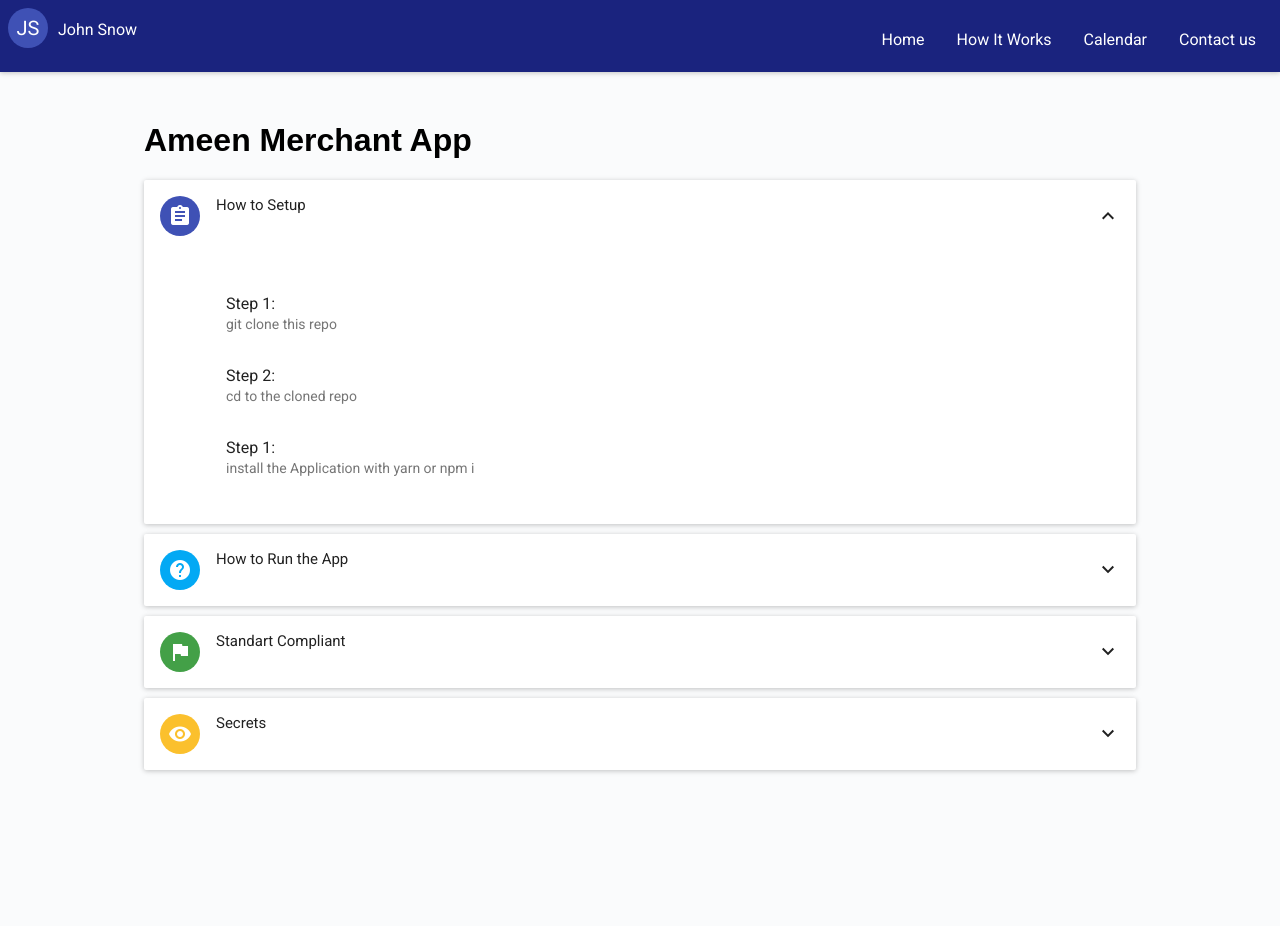
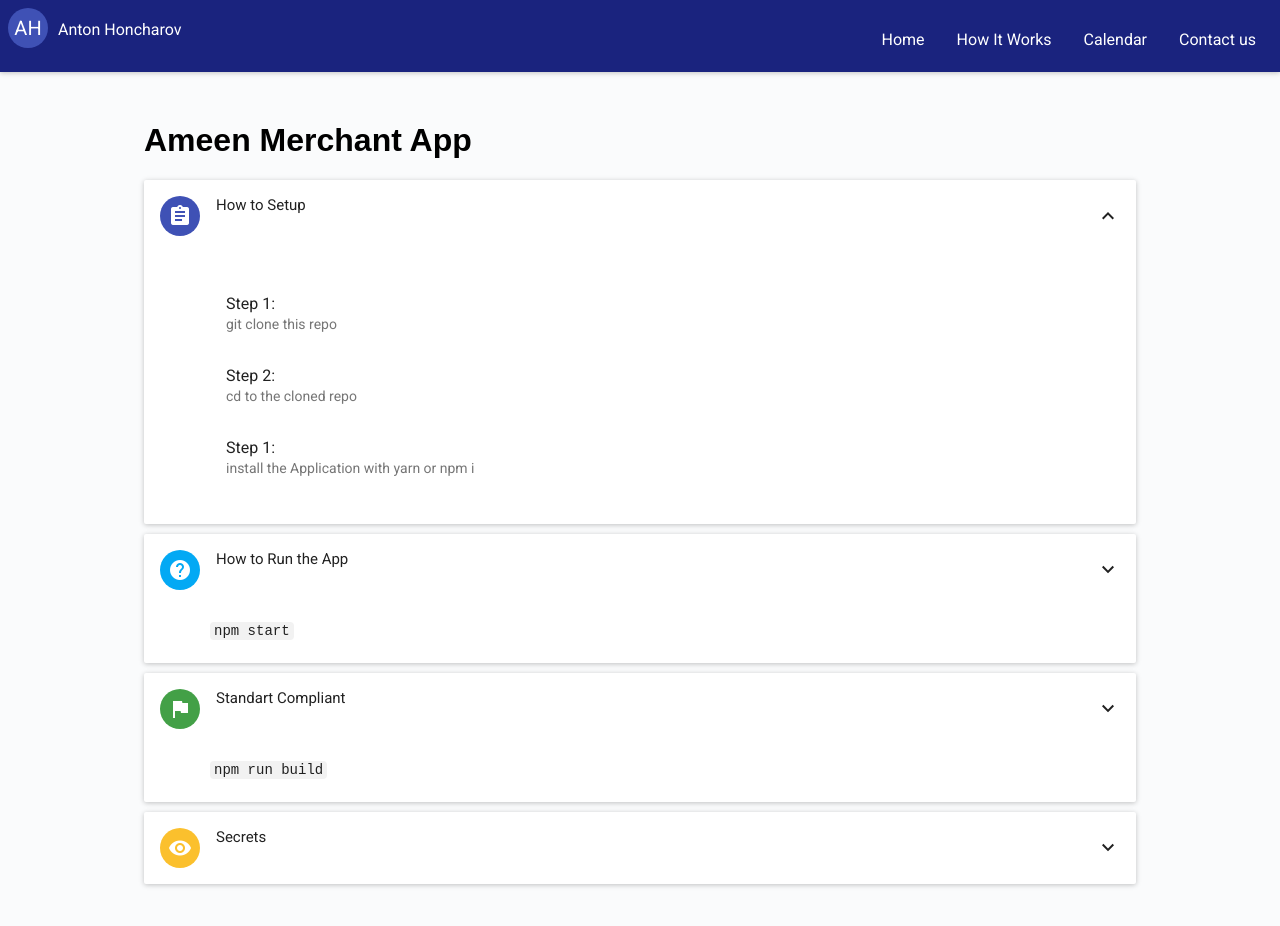
Before and after one commit to eyale/react-create-app, a React app: page /how-it-works in a window 1280 px wide. Shown: the top 926 px of the page. Before the commit the page ends 820 px from the top, so only its background shows below. Built offline with nearby package versions, Linux system fonts and the light colour scheme.

Commit message:
adjusting components

```diff
--- a/src/components/HowItWorks.jsx
+++ b/src/components/HowItWorks.jsx
@@ -68,10 +68,8 @@ class HowItWorks extends Component {
             actAsExpander={true}
             showExpandableButton={true}
           />
-          <CardText expandable={true}>
-            <List style={{marginLeft: '50px'}}>
-              <ListItem primaryText="npm run start" />
-            </List>
+          <CardText style={{marginLeft: '50px'}}>
+            <code>npm start</code>
           </CardText>
         </Card>
 
@@ -82,10 +80,8 @@ class HowItWorks extends Component {
             actAsExpander={true}
             showExpandableButton={true}
           />
-          <CardText expandable={true}>
-            <List style={{marginLeft: '50px'}}>
-              <ListItem primaryText="npm run start" />
-            </List>
+          <CardText style={{marginLeft: '50px'}}>
+            <code>npm run build</code>
           </CardText>
         </Card>
 
@@ -98,7 +94,7 @@ class HowItWorks extends Component {
           />
           <CardText style={{marginLeft: '50px'}} expandable={true}>
             <p>
-              <a href="https://github.com/eyale/react-create-app">This project</a>
+              <a href="https://github.com/eyale/react-create-app">This project </a>
               uses react-native-config bla-bla-bla...
               <code>nav</code>
               Lorem ipsum, dolor sit amet consectetur adipisicing elit.
--- a/src/index.js
+++ b/src/index.js
@@ -39,8 +39,8 @@ ReactDOM.render(
         <AppBar
           iconElementLeft={
             <span style={{color: 'white'}}>
-              <Avatar backgroundColor={indigo500}>JS</Avatar>
-              <span style={{ paddingLeft: '10px'}}>John Snow</span>
+              <Avatar backgroundColor={indigo500}>AH</Avatar>
+              <span style={{ paddingLeft: '10px'}}>Anton Honcharov</span>
             </span>}
           iconElementRight={
             <List className="nav" style={{display:'inline-flex'}}>
```
